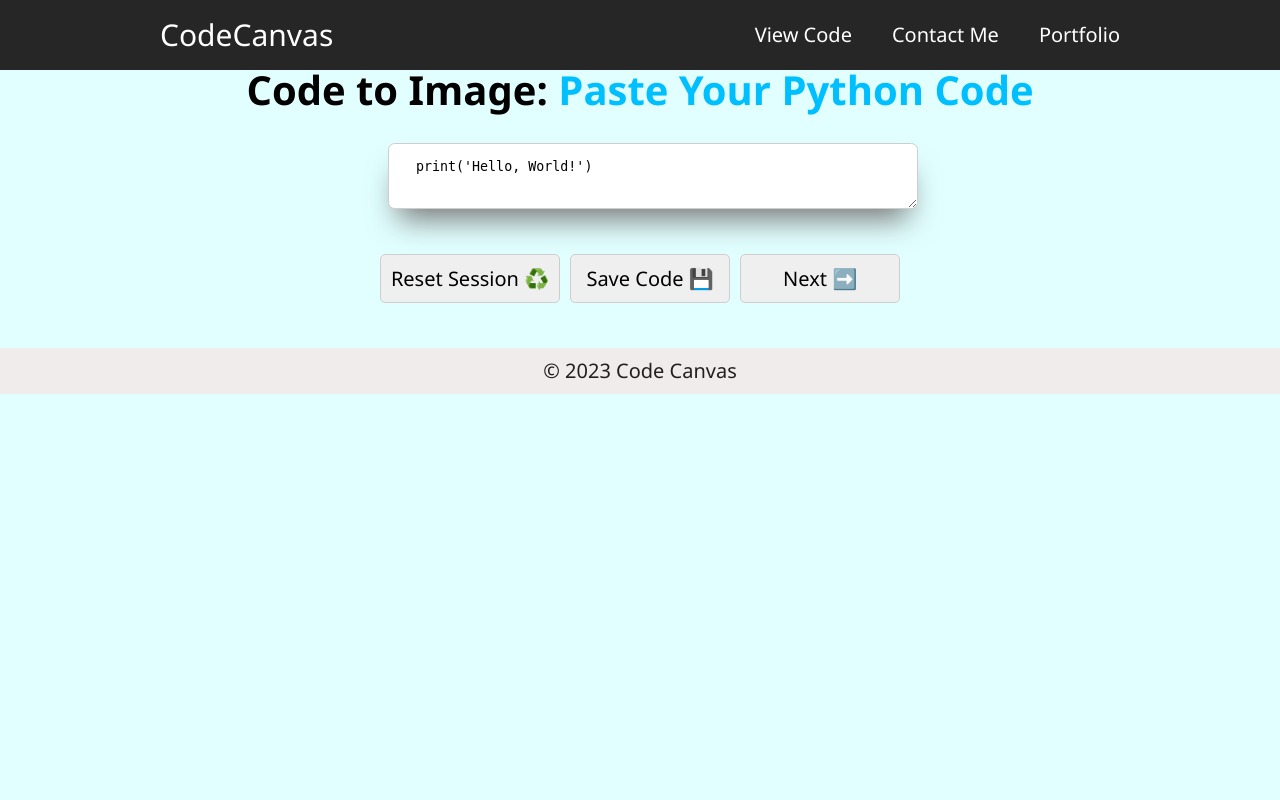
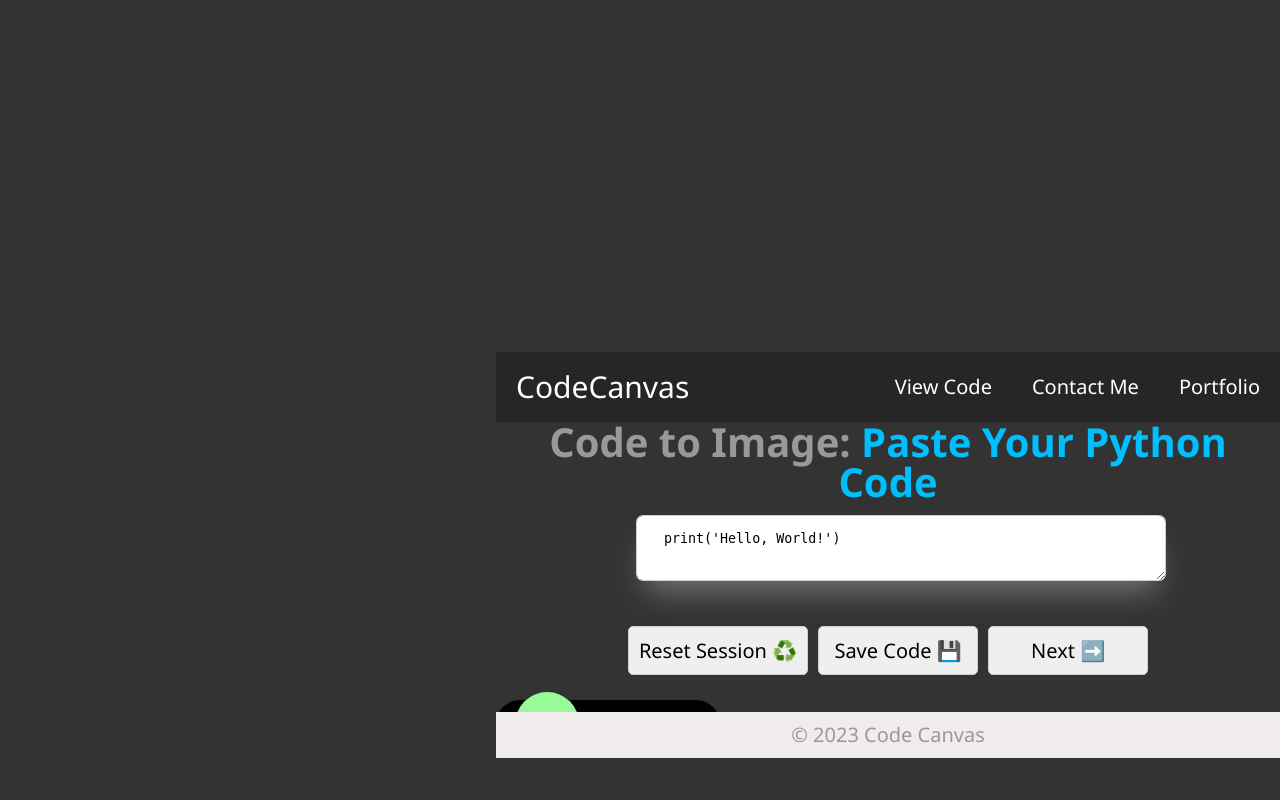
Before and after one commit to WahomeKezia/CodeCanvas, a Flask app: page / in a window 1280 px wide. Run offline with Flask 3, Linux system fonts and the light colour scheme; style sheets or scripts are compiled from the project's sources.

Commit message:
updates: Feature Update

```diff
--- a/static/css/styles.css
+++ b/static/css/styles.css
@@ -1,5 +1,7 @@
 /* Reset some default styles */
 /* static/styles.css */
+/* some gradient */
+
 
 * {
     box-sizing: border-box;
@@ -21,6 +23,9 @@ body {
     font-size: 20px;
     line-height: 1.3em;
     background-color: #E1FFFF;
+    position: relative;
+
+
 }
 
 main {
@@ -31,14 +36,14 @@ main {
 span {
     color: deepskyblue;
 }
-form{
+/* form{
     margin-top: 1em;
-    /* padding: 20px;
+    padding: 20px;
     transition: border-color 0.3s ease-in-out; /* Add a smooth transition effect */
     /* Set the initial border color */
     /* border: 1px solid #cecece;
-     */
-}
+
+}  */
 
 /* css for buttons and the input form */
 button,
@@ -54,6 +59,7 @@ select {
     border-radius: 5px;
     cursor: pointer;
     transition: transform 0.2s;
+    background-image: -o-linear-gradient();
       }
 
 
@@ -64,6 +70,7 @@ select {
     justify-content: center;
     align-items: center;
     flex-wrap: wrap;
+
 }
 
 .code {
@@ -79,7 +86,9 @@ select {
     border: 1px solid #cecece;
     margin: 1em;
     line-height: 1.4em;
+
 }
+
 .code:focus {
     border: 1px solid deepskyblue; /* Change the border color and style when focused */
     outline: none; /* Remove the default outline  */
@@ -101,12 +110,14 @@ select {
 }
 
 footer {
-    margin-top: 20px;
+    position: absolute;
+    bottom: 0;
+    left: 0;
+    right: 0;
     background-color: #f1ecec;
-    color: #221f1f;
+    margin-top: 10;
     text-align: center;
     padding: 10px;
-    bottom: 10;
 }
 
 /* Add this CSS for the chat button */
--- /dev/null
+++ b/static/css/theme-switcher.scss
@@ -0,0 +1,70 @@
+.switch {
+    position: relative;
+    width: 14rem;
+    padding: 0 1rem;
+    font-family: verdana;
+    &:before {
+      content: '  ';
+      position: absolute;
+      left: 0;
+      z-index: -1;
+      width: 100%;
+      height: 3rem;
+      background: #000;
+      border-radius: 30px;
+    }
+    &__label {
+      display: inline-block;
+      width: 2rem;
+      padding: 1rem;
+      text-align: center;
+      cursor: pointer;
+      transition: color 200ms ease-out;
+      &:hover {
+        color: white;
+      }
+    }
+    &__indicator {
+      width: 4rem;
+      height: 4rem;
+      position: absolute;
+      top: -.5rem;
+      left: 0;
+      background: blue;
+      border-radius: 50%;
+      transition: transform 600ms cubic-bezier(.02,.94,.09,.97),
+                  background 300ms cubic-bezier(.17,.67,.14,1.03);
+      transform: translate3d(1rem,0,0);
+    }
+
+    input#one:checked ~ .switch__indicator {
+      background: PaleGreen;
+      transform: translate3d(1.2rem,0,0);
+    }
+    input#two:checked ~ .switch__indicator {
+      background: MediumTurquoise;
+      transform: translate3d(5.5rem,0,0);
+    }
+    input#three:checked ~ .switch__indicator {
+      background: PaleVioletRed;
+      transform: translate3d(10.6rem,0,0);
+    }
+    input[type="radio"] {
+      &:not(:checked),
+      &:checked {
+        display: none;
+      }
+    }
+  }
+
+  // Just for styling
+
+  body{
+    background: #333;
+    color: #999;
+    position: absolute;
+    top:50%;
+    left:50%;
+    margin-left: -9rem;
+    margin-top:-3rem;
+  }
--- a/templates/base.html
+++ b/templates/base.html
@@ -4,6 +4,7 @@
     <title>{% block title %}Default Title{% endblock %}</title>
     <link rel="stylesheet" type="text/css" href="{{ url_for('static', filename='css/styles.css') }}">
     <link rel="stylesheet" type="text/css" href="{{ url_for('static', filename='css/main.css') }}">
+    <link rel="stylesheet" type="text/css" href="{{ url_for('static', filename='css/theme-switcher.css') }}">
     <meta http-equiv="X-UA-Compatible" content="IE=edge">
     <meta name="viewport" content="width=device-width, initial-scale=1.0">
 </head>
@@ -39,6 +40,17 @@
     <main>
         {% block content %}{% endblock %}
     </main>
+
+    <div class="switch">
+      <input name="switch" id="one" type="radio" checked/>
+      <label for="one" class="switch__label">One</label>
+      <input name="switch" id="two" type="radio" />
+      <label for="two" class="switch__label">Two</label>
+      <input name="switch" id="three" type="radio" />
+      <label for="three" class="switch__label" >Three</label>
+      <div class="switch__indicator"/></div>
+    </div>
+
     <footer>
         &copy; 2023 Code Canvas
     </footer>
--- a/templates/code_input.html
+++ b/templates/code_input.html
@@ -16,12 +16,14 @@
 <form>
 
   <textarea
+
     class="code"
     name="code"
     id="code-input"
     placeholder="Paste your Python code here"
 
   >{{ code }}
+
 </textarea>
 <div class="controls">
   <button formmethod="post" formaction="{{ url_for('reset_session') }}">
```
Also changed, not shown: static/images/CodeCanvas.png (added). Lines whose indentation alone changed are shown as unchanged.
